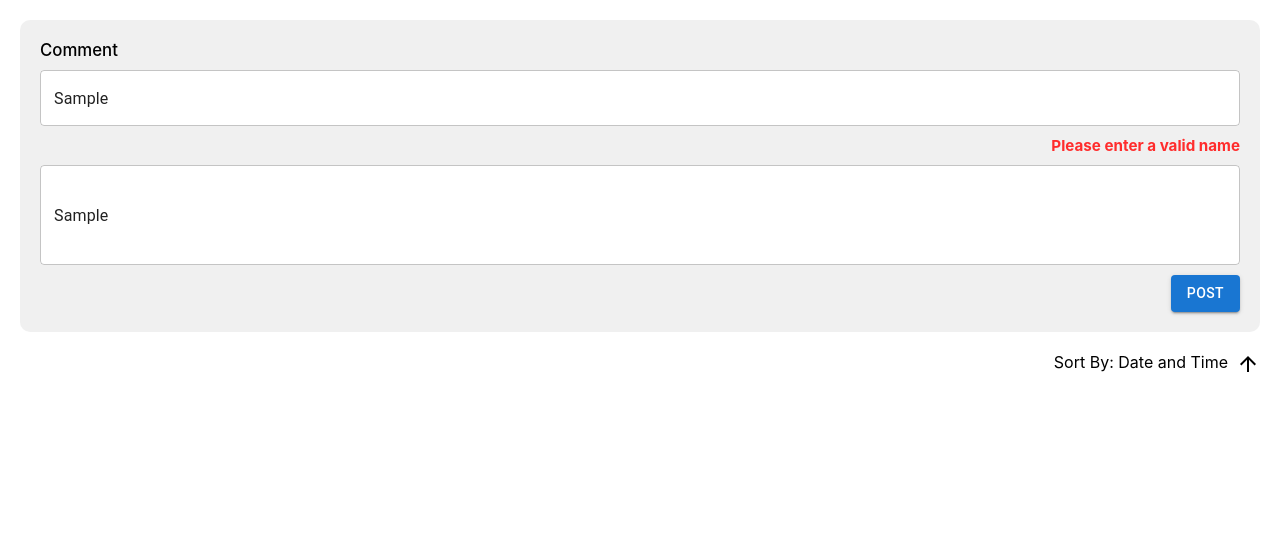
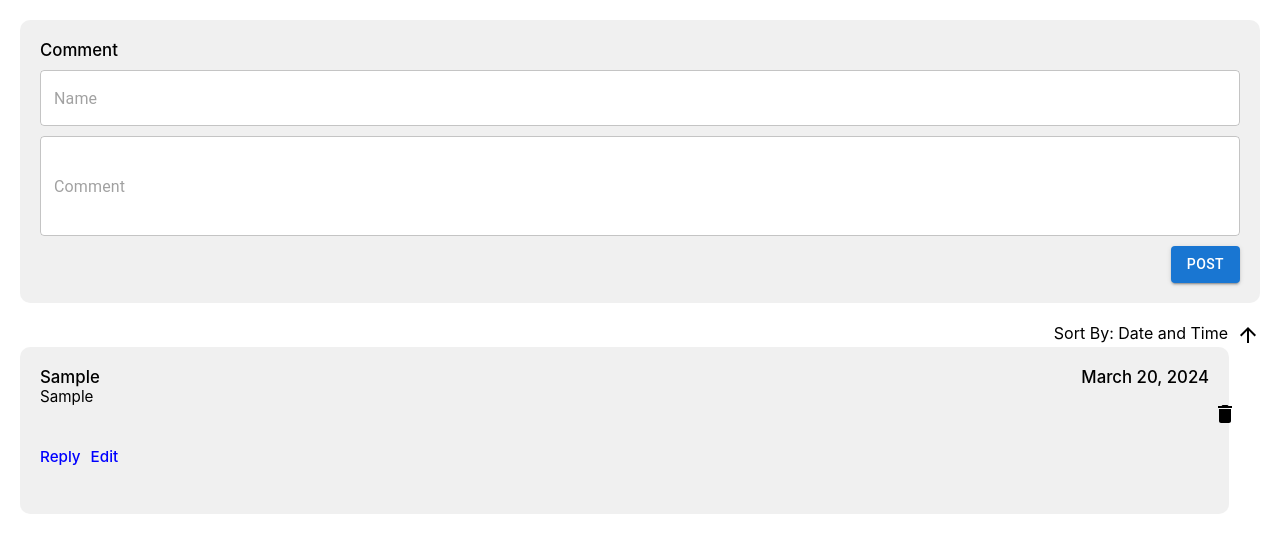
Before and after one commit to aman02ak/comment-reply-frontend, a React (Create React App) app: page / in a window 1280 px wide. Both pictures are taken after typing "Sample", "Sample" into the empty fields and a click on the button "POST". Shown: the top 552 px of the page. Built offline with nearby package versions, Linux system fonts and the light colour scheme.

Commit message:
view parent comment

```diff
--- a/src/App.css
+++ b/src/App.css
@@ -32,3 +32,8 @@
 
   cursor: pointer;
 }
+
+.main-container-section-content {
+  width: 100%;
+  height: 100%;
+}
--- a/src/App.js
+++ b/src/App.js
@@ -1,5 +1,6 @@
 import { React, useState } from 'react';
 import CommentForm from './CommentForm';
+import ViewComment from './ViewComment';
 
 import './App.css';
 
@@ -7,34 +8,53 @@ import ArrowDownwardIcon from '@mui/icons-material/ArrowDownward';
 import ArrowUpwardIcon from '@mui/icons-material/ArrowUpward';
 
 function App() {
-  const [comments, updateComment] = [
-    {
-      name: 'Aman Kumar',
-      comment: 'This is how I start this thread'
+  const [comments, updateComments] = useState([]);
+  const [sortedByDate, setSortedByDate] = useState(false);
+
+  const handleSort = () => {
+    setSortedByDate(!sortedByDate);
+  };
+  const addNewComment = (newComment, parentID) => {
+    if(!parentID){
+      // no parent, new-thread
+      const newParentComment = {
+        ...newComment,
+        replies: []
+      };
+      updateComments((oldComments) => [...oldComments, newParentComment])
+    }else{
+      // reply on parent thread
+      const parentComment = comments.find((comment) => comment.id === parentID);
+      parentComment.replies.push(newComment);
+      updateComments([...comments]);
     }
-  ];
-  const [isSortedAscending, setIsSortedAscending] = useState(false);
+  };
 
-  const updateSortingTechnique = () => {
-    setIsSortedAscending(!isSortedAscending);
-    // write your logic to sort comments by date
-  }
+  const sortedComments = sortedByDate
+    ? [...comments].sort((a, b) => new Date(b.date) - new Date(a.date))
+    : comments;
+
   return (
     <div className='main-container'>
       <div className='main-thread'>
-        <CommentForm />
+        <CommentForm
+          addNewComment={addNewComment}
+          parentID={null}
+        />
       </div>
       <div className='main-container-section'>
         <div className='main-container-section-sorter'>
           <span>Sort By: Date and Time</span>
           {
-            isSortedAscending ?
-            <ArrowDownwardIcon onClick={updateSortingTechnique}/>
-            : <ArrowUpwardIcon onClick={updateSortingTechnique}/>
+            sortedByDate ?
+            <ArrowDownwardIcon onClick={handleSort}/>
+            : <ArrowUpwardIcon onClick={handleSort}/>
           }
         </div>
         <div className='main-container-section-content'>
-
+          <ViewComment
+            sortedComments={sortedComments}
+          />
         </div>
       </div>
     </div>
--- a/src/CommentForm.js
+++ b/src/CommentForm.js
@@ -2,12 +2,23 @@ import React, { useState } from 'react';
 import { OutlinedInput, Button } from '@mui/material';
 import './CommentForm.css';
 
-function CommentForm() {
+// Function to generate a unique ID for comments and replies
+const generateId = () => {
+    return '_' + Math.random().toString(36).substr(2, 9);
+};
+
+function CommentForm({ addNewComment, parentID }) {
     const [name, setName] = useState('');
     const [isNameValid, setIsNameValid] = useState(true);
     const [comment, setComment] = useState('');
     const [isCommentValid, setIsCommentValid] = useState(true);
 
+    const resetState = () => {
+        setName('');
+        setIsNameValid(true);
+        setComment('');
+        setIsCommentValid(true);
+    };
     const updateName = (e) => {
         setName(e.target.value);
         setIsNameValid(true);
@@ -17,7 +28,7 @@ function CommentForm() {
         setIsCommentValid(true);
     };
     const validateName = (text) => {
-        var regName = /^[a-zA-Z]+ [a-zA-Z]+$/;
+        var regName = /^[a-zA-Z ]+$/;
         return regName.test(text);
     }
     const validateComment = (text) => {
@@ -31,6 +42,17 @@ function CommentForm() {
 
         if(tempIsNameValid && tempIsCommentValid) {
             // perform submit action
+            const newCommentWithDate = {
+                id: generateId(),
+                name: name,
+                text: comment,
+                date: new Date().toISOString()
+            };
+
+            // adding this comment to all comments
+            addNewComment(newCommentWithDate, parentID);
+            // resent current state
+            resetState();
         }
     }
   return (
--- /dev/null
+++ b/src/ViewComment.css
@@ -0,0 +1,70 @@
+.section-container {
+    min-width: 100%;
+    min-height: 100%;
+    display: flex;
+    flex-direction: column;
+    gap: 12px;
+    /* justify-content: center;
+    align-items: center; */
+
+    color: black;
+    font-weight: 500;
+}
+
+.section-container-main-thread {
+    width: 100%;
+}
+
+.section-container-thread {
+    width: 97.5%;
+    min-height: 150px;
+
+    box-sizing: border-box;
+    padding: 20px;
+    background-color: #a8a8a82b;
+    border-radius: 10px;
+
+    /* display: flex;
+    flex-direction: column; */
+    gap: 10px;
+    font-size: 0.95rem;
+    font-weight: 400;
+
+    /* position: absolute; */
+}
+
+.section-container-thread-text {
+    min-height: 60px;
+    overflow: auto;
+}
+
+.section-container-thread-header {
+    display: flex;
+    flex-direction: row;
+    justify-content: space-between;
+
+    font-size: 1.05rem;
+    font-weight: 500;
+}
+
+.section-container-thread-action-button {
+    display: flex;
+    flex-direction: row;
+    justify-content: flex-start;
+    gap: 10px;
+
+    color: blue;
+    font-weight: 500;
+}
+
+.section-container-thread-action-button span {
+    cursor: pointer;
+}
+
+.section-container-thread-delete-button {
+    display: inline-block;
+    position: relative;
+    top: -64px;
+    right: -100.35%;
+    cursor: pointer;
+}
--- /dev/null
+++ b/src/ViewComment.js
@@ -0,0 +1,40 @@
+import React from 'react';
+import './ViewComment.css';
+
+import DeleteIcon from '@mui/icons-material/Delete';
+
+function ViewComment({ sortedComments }) {
+  return (
+    <div className='section-container'>
+        {
+            sortedComments.length === 0 ?
+            <span>No Comments to display</span>
+            : null
+        }
+        {
+            sortedComments.map((comment) => {
+                const parentCommentDate = new Date(comment.date).toLocaleString(undefined, {year: 'numeric', month: 'long', day: '2-digit'});
+                return(
+                    <div key={comment.id} className='section-container-main-thread'>
+                        <div className='section-container-thread'>
+                            <div className='section-container-thread-header'>
+                                <p>{comment.name}</p>
+                                <p>{parentCommentDate ? parentCommentDate : new Date(comment.date).toLocaleString()}</p>
+                            </div>
+                            <p className='section-container-thread-text'>{comment.text}</p>
+                            <div className='section-container-thread-action-button'>
+                                <span>Reply</span>
+                                <span>Edit</span>
+                            </div>
+
+                            <div className='section-container-thread-delete-button'><DeleteIcon /></div>
+                        </div>
+                    </div>
+                )
+            })
+        }
+    </div>
+  )
+}
+
+export default ViewComment;
```
